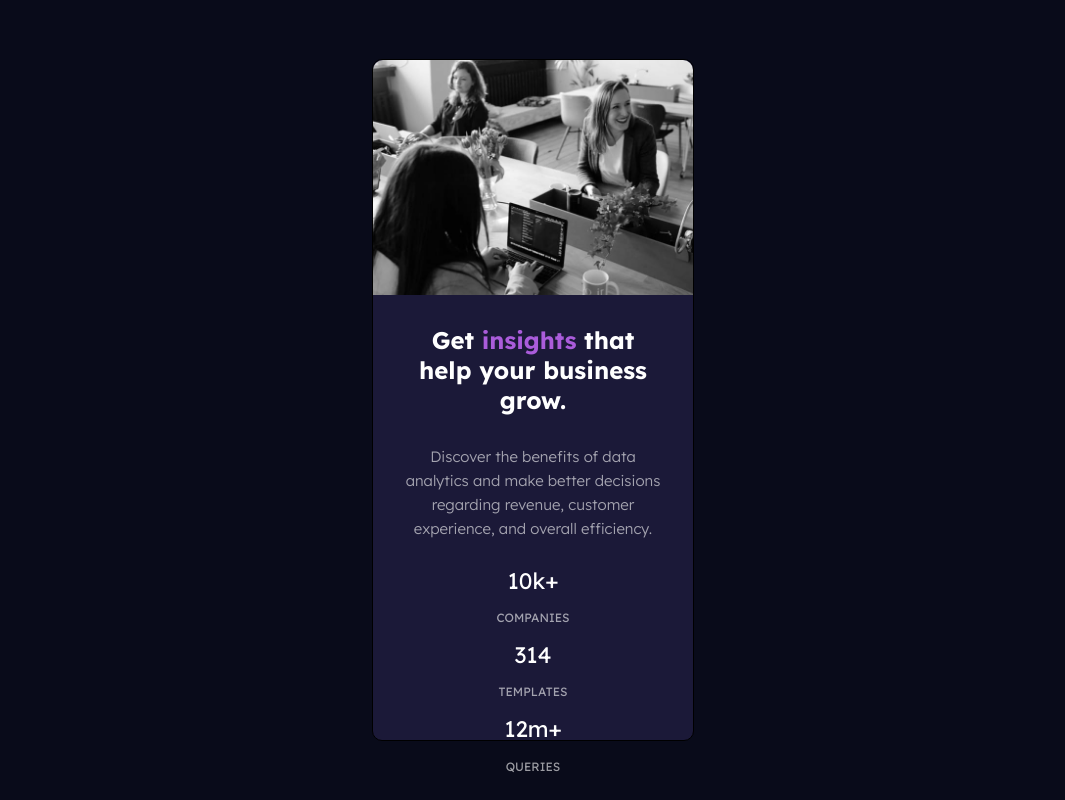
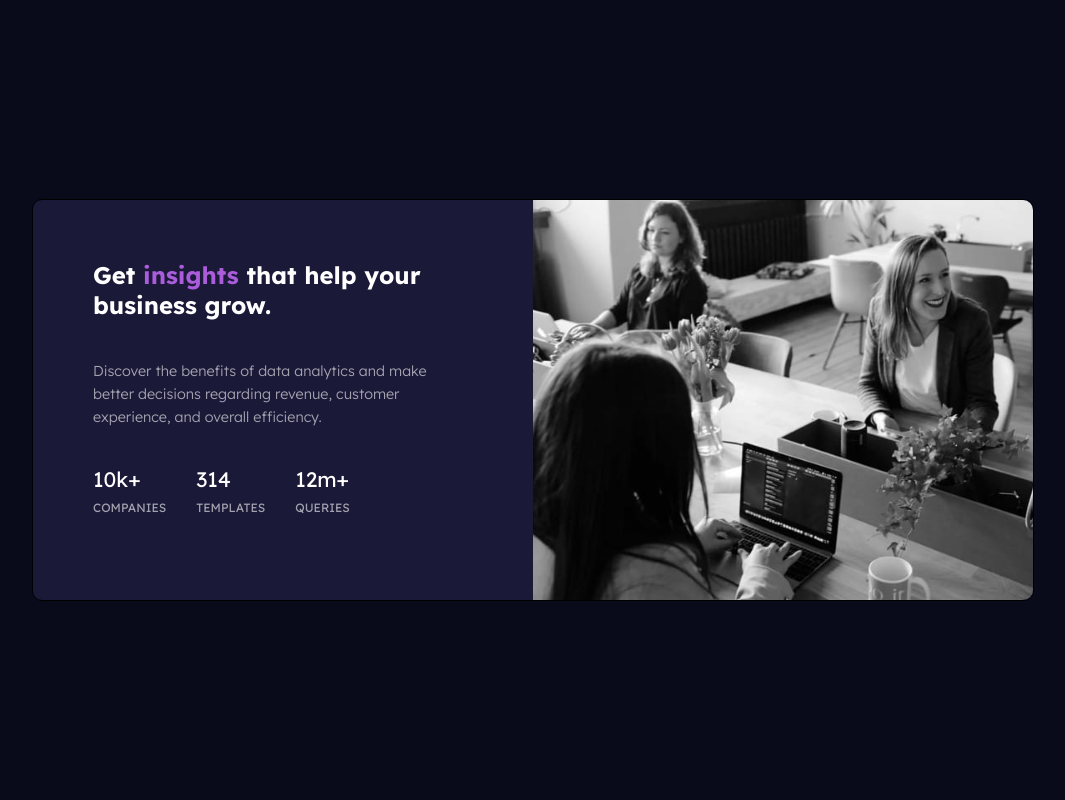
Before and after one commit to Dicesaro/HTML-CSS, a plain HTML site: page stats-preview-card-component-main/index.html in a window 1280 px wide. Shown: the whole page, without its empty margins (107-1172 px from the left). Drawn offline with Linux system fonts and the light colour scheme.

Commit message:
Reto 2 finalizado

```diff
--- a/stats-preview-card-component-main/index.html
+++ b/stats-preview-card-component-main/index.html
@@ -24,12 +24,18 @@
           regarding revenue, customer experience, and overall efficiency.
         </article>
         <article class="text-3">
+          <div>
             <p>10k+</p>
             <span>companies</span>
+          </div>
+          <div>
             <p>314</p>
             <span>templates</span>
+          </div>
+          <div>
             <p>12m+</p>
             <span>queries</span>
+          </div>
         </article>
       </div>
     </section>
--- a/stats-preview-card-component-main/style.css
+++ b/stats-preview-card-component-main/style.css
@@ -30,21 +30,21 @@ body {
 section {
   display: flex;
   flex-flow: column nowrap;
-  justify-content: start;
+  justify-content: space-around;
   align-items: center;
   text-align: center;
   border: thin solid #000;
   border-radius: 10px;
   max-width: 320px;
-  height: 85vh;
+  min-height: 100%;
   background-color: var(--Darkdesaturatedblue);
 }
 
 .cont-texts {
   display: flex;
   flex-flow: column nowrap;
-  gap: 2em;
-  margin: 2em;
+  gap: 20px;
+  margin: 30px;
 }
 
 img {
@@ -61,7 +61,7 @@ h1 {
 }
 
 .text-1 > h1 > span {
-  font-size: 0.99em;
+  font-size: 1em;
   color: var(--Softviolet);
   font-family: "Lexend Deca";
   font-weight: 700;
@@ -70,7 +70,7 @@ h1 {
 .text-2 {
   font-weight: 300;
   font-family: "Lexend Deca";
-  font-size: 1em;
+  font-size: 0.96em;
   color: var(--Slightlytransparenthitestat);
   line-height: 1.6em;
 }
@@ -79,18 +79,63 @@ h1 {
   text-align: center;
 }
 
-.text-3 > p {
-  font-size: 1.5em;
+.text-3 > div > p {
+  font-size: 1.4em;
   font-family: "Lexend Deca";
   font-weight: 400;
   color: var(--White);
-  line-height: 0.9em;
+  line-height: 1em;
 }
 
-.text-3 > span {
+.text-3 > div > span {
   color: var(--Slightlytransparenthitestat);
   text-transform: uppercase;
   font-family: "Lexend Deca";
   font-size: 0.8em;
-  line-height: 4.5em;
+  line-height: 3em;
 }
+
+@media (min-width: 1024px) {
+  body {
+    display: flex;
+    justify-content: center;
+    align-items: center;
+    min-height: 100vh;
+    background-color: var(--Verydarkblue);
+  }
+
+  section {
+    display: flex;
+    flex-flow: row-reverse nowrap;
+    justify-content: space-evenly;
+    align-items: stretch;
+    min-width: 1000px;
+    height: 400px;
+  }
+
+  section > * {
+    display: flex;
+    text-align: start;
+  }
+
+  img {
+    min-width: 50%;
+    width: auto;
+    border-radius: 0px 10px 10px 0px;
+    object-fit: cover;
+  }
+
+  .cont-texts {
+    display: flex;
+    margin: 60px 75px 60px 60px;
+    gap: 40px;
+  }
+
+  .text-3 {
+    display: flex;
+    flex-flow: row wrap;
+    text-align: start;
+    justify-content: start;
+    gap: 30px;
+  }
+}
```
Lines whose indentation alone changed are shown as unchanged.
